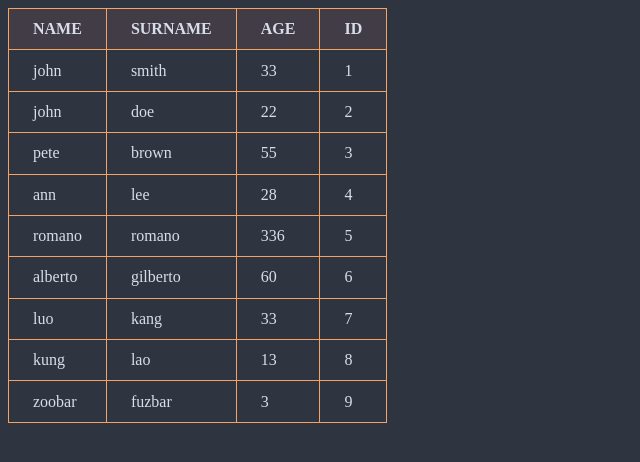
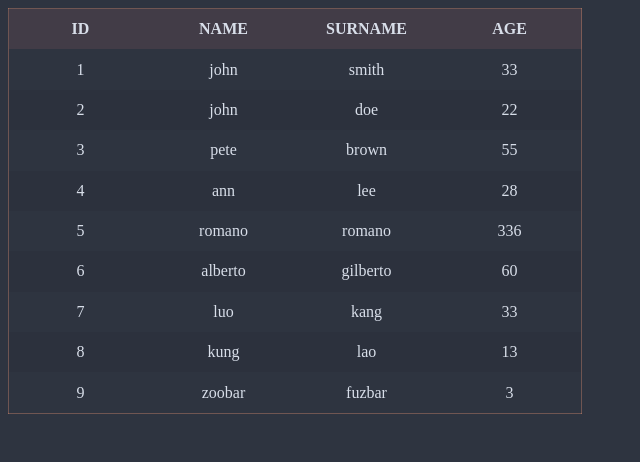
Before and after one commit to timashoff/dom, a website with bundled scripts: page table-sort/index.html in a window 1280 px wide. Shown: the whole page, without its empty margins (0-640 px from the left). Built offline with nearby package versions, Linux system fonts and the light colour scheme.

Commit message:
feat: add column order

```diff
--- a/table-sort/const.js
+++ b/table-sort/const.js
@@ -54,3 +54,5 @@ export const dataUser = [
     id: 9,
   },
 ]
+
+export const columnOrder = ['id', 'name', 'surname', 'age']
--- a/table-sort/index.js
+++ b/table-sort/index.js
@@ -1,4 +1,4 @@
-import { dataUser } from './const.js'
+import { dataUser, columnOrder } from './const.js'
 
 const sortData = (e) => {
   const elem = e.target
@@ -16,6 +16,7 @@ const createTable = (data) => {
   const head = createTableHead(data)
   const body = createTableBody(data)
   table.append(head, body)
+  orderTable(table)
   return table
 }
 
@@ -27,7 +28,7 @@ const createTableHead = (data) => {
   for (const title of titles) {
     const cell = document.createElement('th')
     cell.textContent = title
-    cell.setAttribute('data-head', title)
+    cell.setAttribute('data-column', title)
     cell.addEventListener('click', sortTable)
     row.append(cell)
   }
@@ -40,15 +41,18 @@ const createTableBody = (data) => {
   const arr = []
   for (let i = 0; i < data.length; i++) {
     const row = document.createElement('tr')
-    Object.values(data[i]).forEach((d) => {
+    const values = Object.values(data[i])
+    const keys = Object.keys(data[i])
+    values.forEach((value, i) => {
       const cell = document.createElement('td')
-      cell.textContent = d
+      cell.textContent = value
+      cell.setAttribute('data-column', keys[i])
       row.append(cell)
       arr.push(row)
     })
   }
   body.append(...arr)
-  // body.id = new Date().getMilliseconds()
+  orderTable(body)
   return body
 }
 
@@ -78,4 +82,14 @@ const sortTable = (e) => {
   table.append(createTableBody(data))
 }
 
+const orderTable = (elem) => {
+  const rows = elem.querySelectorAll('tr')
+  for (const row of rows) {
+    columnOrder.forEach((name, i) => {
+      const column = row.querySelector(`[data-column="${name}"]`)
+      column.style.order = i
+    })
+  }
+}
+
 document.body.append(createTable(dataUser))
--- a/table-sort/style.css
+++ b/table-sort/style.css
@@ -13,12 +13,31 @@ body {
 
 table {
   border-collapse: collapse;
+  border: 1px solid rgba(255, 160, 122, 0.315);
+}
+
+thead {
+  background: rgba(240, 128, 128, 0.1);
+  text-transform: uppercase;
+  -webkit-user-select: none;
+  user-select: none;
+}
+
+tbody tr:nth-child(even) {
+  background-color: rgba(0, 0, 0, 0.05);
+}
+
+
+tr {
+  display: flex;
+  flex-direction: row;
 }
 
 td,
 th {
   padding: 0.7em 1.5em;
-  border: 1px solid sandybrown;
+  width: 95px;
+  text-align: center;
 }
 
 .up::after {
@@ -29,12 +48,4 @@ th {
 .down::after {
   color: orange;
   content: ' ↑';
-  width: calc(50% + 114px);
 }
-
-thead {
-  background: rgba(240, 128, 128, 0.1);
-  text-transform: uppercase;
-  -webkit-user-select: none;
-  user-select: none;
-}
```
Also changed, not shown: table-sort/readme.md.
